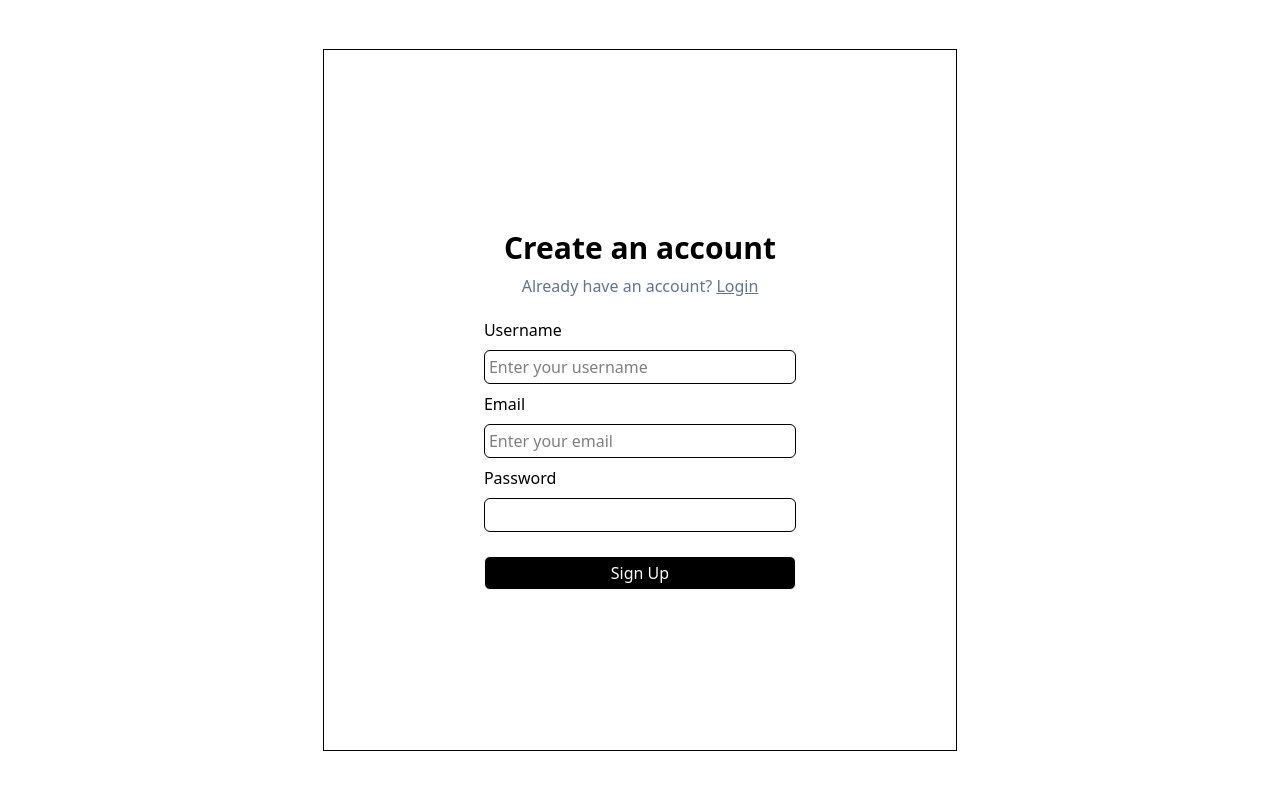
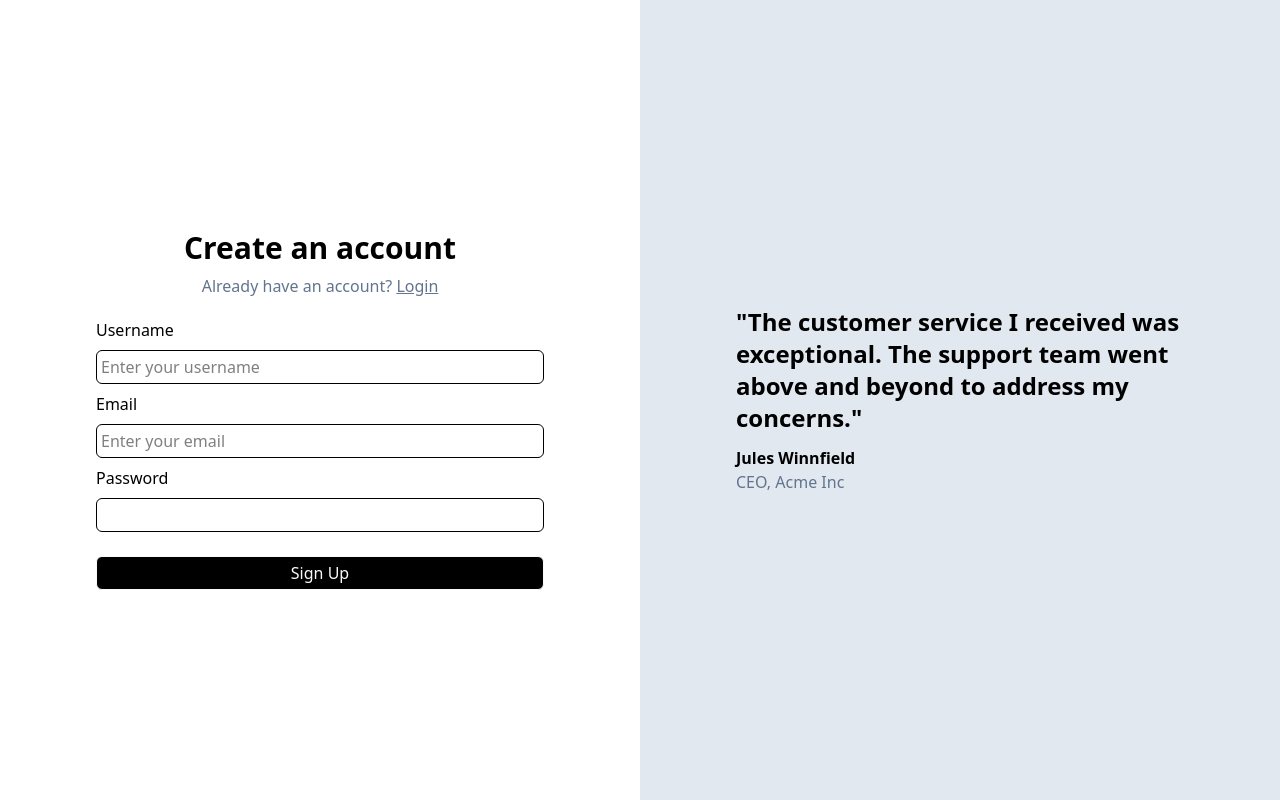
Before and after one commit to anujsolania/Blog-App, a React (Vite) app in the folder frontend/: page / in a window 1280 px wide. Built offline with nearby package versions, Linux system fonts and the light colour scheme.

Commit message:
home page+

```diff
--- /dev/null
+++ b/frontend/src/components/Quote.tsx
@@ -0,0 +1,16 @@
+
+export const Quote = () => {
+    return (
+        <div className="flex h-screen w-screen bg-slate-200" >
+            <div className="flex justify-center items-center w-full" >
+            <div className="flex flex-col w-[70%] gap-3" >
+                <p className="text-2xl font-bold " >"The customer service I received was exceptional. The support team went above and beyond to address my concerns."</p>
+                <div>
+                <p className="font-semibold" >Jules Winnfield</p>
+                <p className="text-slate-500" >CEO, Acme Inc</p>
+                </div>
+            </div>
+            </div>
+        </div>
+    )
+}
--- a/frontend/src/components/Signin.tsx
+++ b/frontend/src/components/Signin.tsx
@@ -4,7 +4,7 @@ export const Signin = () => {
     return (
         <div className="flex h-screen w-screen" >
             <div className="flex items-center justify-center w-full" >
-                <div className="p-40 border">
+                <div className="">
                 <div className="flex flex-col items-center justify-center p-5 gap-2" >
                     <h1 className="text-3xl font-bold" >Create an account</h1>
                     <p className="text-slate-500">Already have an account? <Link to={"/"} className="underline" >Signup</Link></p>
--- a/frontend/src/components/Signup.tsx
+++ b/frontend/src/components/Signup.tsx
@@ -4,7 +4,7 @@ export const Signup = () => {
     return (
         <div className="flex h-screen w-screen" >
             <div className="flex items-center justify-center w-full" >
-                <div className="p-40 border">
+                <div className="w-[70%]">
                 <div className="flex flex-col items-center justify-center p-5 gap-2" >
                     <h1 className="text-3xl font-bold" >Create an account</h1>
                     <p className="text-slate-500">Already have an account? <Link to={"/signin"} className="underline" >Login</Link></p>
--- a/frontend/src/pages/SigninHome.tsx
+++ b/frontend/src/pages/SigninHome.tsx
@@ -1,9 +1,15 @@
+import { Quote } from "../components/Quote"
 import { Signin } from "../components/Signin"
 
 export const SigninHome = () => {
     return (
-        <div>
-            <Signin></Signin>
+        <div className="flex h-screen w-screen" >
+            <div className="flex w-full md:w-1/2" >
+                <Signin></Signin>
+            </div>
+            <div className="hidden md:flex w-1/2"  >
+            <Quote></Quote>
+            </div>
         </div>
     )
 }
--- a/frontend/src/pages/SignupHome.tsx
+++ b/frontend/src/pages/SignupHome.tsx
@@ -1,9 +1,15 @@
+import { Quote } from "../components/Quote"
 import { Signup } from "../components/Signup"
 
 export const SignupHome = () => {
     return (
-        <div>
-            <Signup></Signup>
+        <div className="flex h-screen w-screen" >
+            <div className="flex w-full md:w-1/2" >
+                <Signup></Signup>
+            </div>
+            <div className="hidden md:flex w-1/2"  >
+            <Quote></Quote>
+            </div>
         </div>
     )
 }
```
